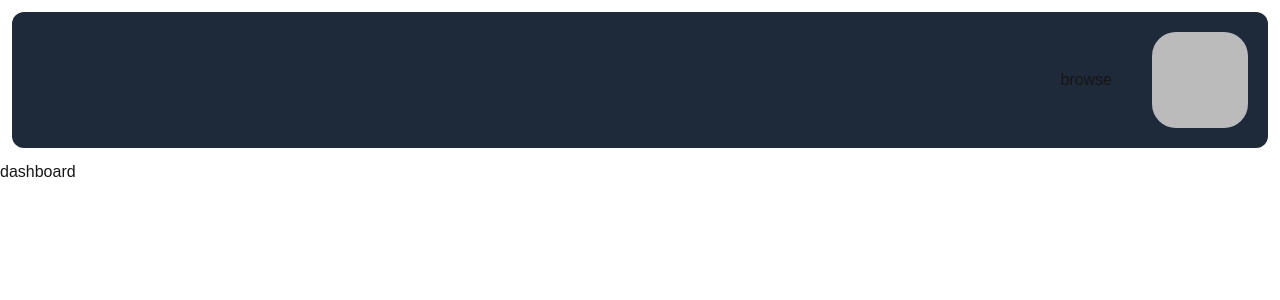
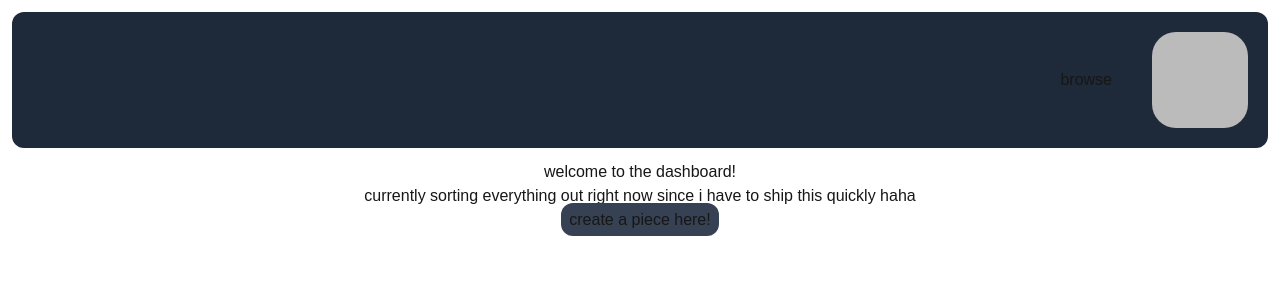
Before and after one commit to gbtsui/istopia, a Next.js app: page /dashboard in a window 1280 px wide. Shown: the top 300 px of the page. Built offline with nearby package versions, Linux system fonts and the light colour scheme; no server answers; sample sign-in values are in the browser's storage.

Commit message:
feat: really basic dashboard and apology notes everywhere because things are broken

```diff
--- a/src/app/(pages)/dashboard/page.tsx
+++ b/src/app/(pages)/dashboard/page.tsx
@@ -1,10 +1,20 @@
 "use server"
 
+import Link from "next/link";
+import GetUserSession from "@/app/api/data/user-management/get-user-session";
+import {redirect} from "next/navigation";
+
 export default async function DashboardPage() {
+    const user = await GetUserSession()
+    if (!user) {
+        redirect("/signin");
+    }
 
     return (
-        <div>
-            dashboard
+        <div className={"text-center"}>
+            <h1>welcome to the dashboard!</h1>
+            <h2>currently sorting everything out right now since i have to ship this quickly haha</h2>
+            <Link href={"/editor/create"} className={"p-2 bg-gray-700 rounded-xl"}>create a piece here!</Link>
         </div>
     )
 }
--- a/src/app/(pages)/internal-testing/bad-apple/page.tsx
+++ b/src/app/(pages)/internal-testing/bad-apple/page.tsx
@@ -2,7 +2,7 @@
 
 export default async function BadAppleLyricsPage() {
     return (
-        <>
+        <div>
             ながれてく とき の なか で でも
             けだるさ が ほら ぐるぐる まわって
             わたし から はなれる こころ も
@@ -82,6 +82,6 @@ export default async function BadAppleLyricsPage() {
             すべて の こと も まだ しらない の
             おもい まぶた を あけた の ならば
             すべて こわす の なら くろ に なれ!!!
-        </>
+        </div>
     )
 }
--- /dev/null
+++ b/src/app/(pages)/u/[username]/[piece_slug]/read/page.tsx
@@ -0,0 +1,20 @@
+"use server";
+
+import {useParams} from "next/navigation";
+import FetchPieceData from "@/app/engine/fetcher";
+import {PieceData} from "@/app/types";
+
+export default async function ReadPage({params}: {params: Promise<{username: string, piece_slug: string}>}) {
+    const {username, piece_slug} = await params
+
+    //const piece_data: PieceData | null = await FetchPieceData({id: piece_id});
+
+
+    return (
+        <>
+        so, this is awkward. <br/>
+            i haven't actually implemented the system for reading pieces yet. this is very annoying.
+            i'm sorry.
+        </>
+    )
+}
--- a/src/app/component/editor/editor.tsx
+++ b/src/app/component/editor/editor.tsx
@@ -19,10 +19,19 @@ export default function Editor(props: EditorProps) {
     useEffect(() => {
         editor_store.setContent(initialPieceData.content)
         setCurrentPage(0)
+
+        console.log("so, uh, hi.")
+        console.log("this isn't in a remotely shippable state yet. i'm sorry.")
+        console.log("there's just a few things i need to fix up before this is actually usable.")
+        console.log("rn there's no way to publish your stuff.")
+        console.log("or read it for that matter.")
+        console.log("i'll get that fixed within a few days. there's just been a lot going on recently.")
+        console.log("sorry guys.")
     }, [])
 
     return (
         <div>
+            <h1>notice: please check your browser console!!!!!</h1>
             <div>
                 <button onClick={() => {editor_store.saveContent(username, initialPieceData.id); setLastSaved(new Date())}} className={"p-2 bg-gray-800 rounded-xl m-2"}>Save</button>
                 <p>last saved: {lastSaved.toString()} </p>{/*TODO: please fix this up to sync properly*/}
```
